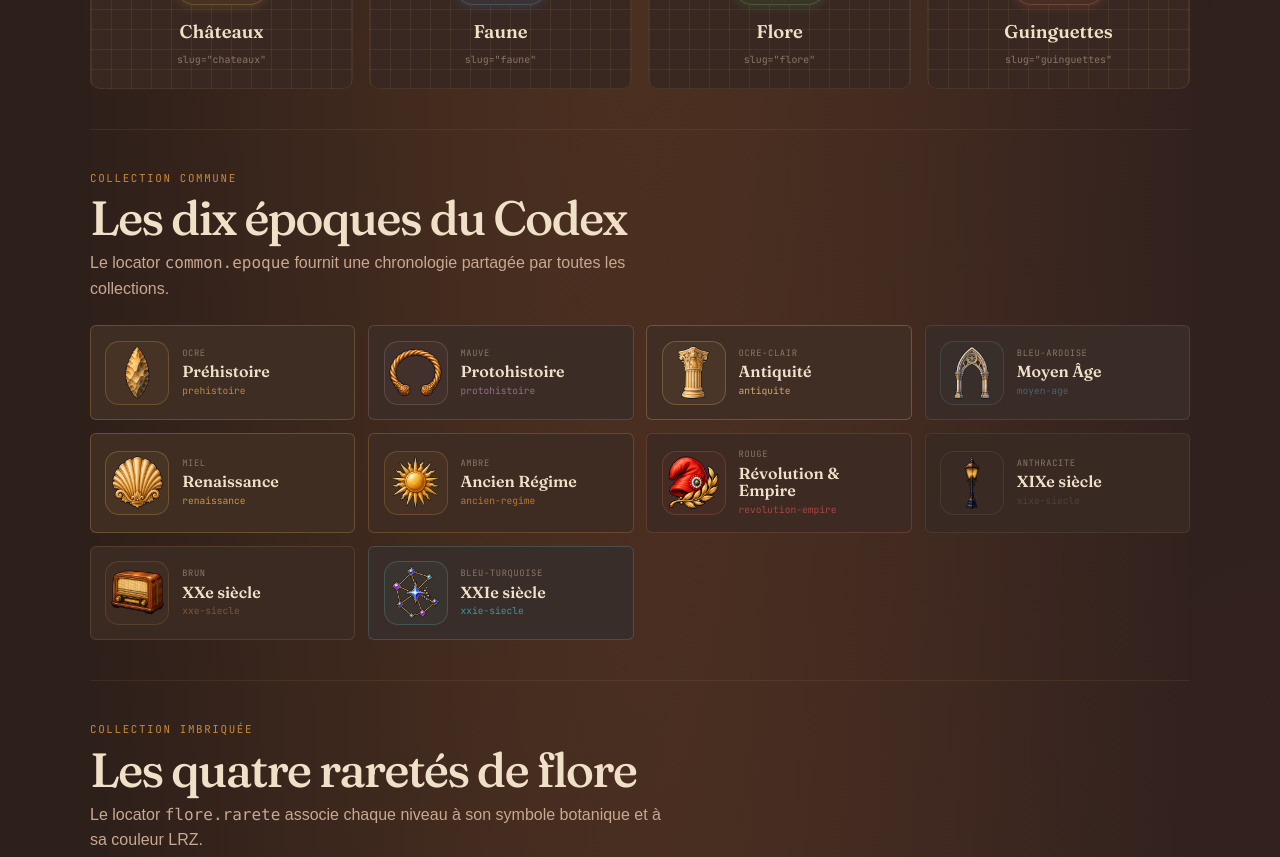
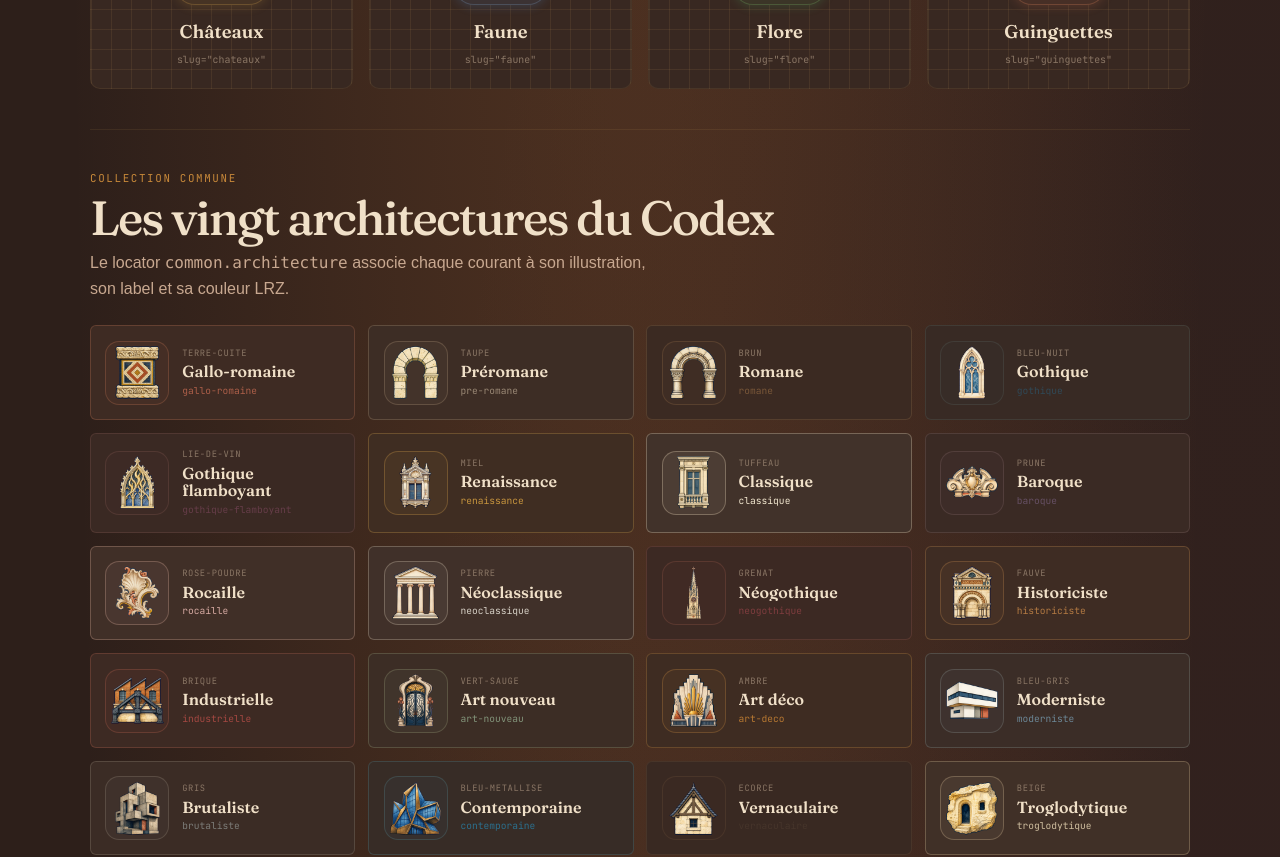
Before and after one commit to iamjulienjulien/loireridezen-codex, a Next.js app: page /atelier/components/lrz-symbol in a window 1280 px wide. Shown: the part 2280-3137 px from the top of the page. Built offline with nearby package versions, Linux system fonts and the light colour scheme.

Commit message:
[LRZ-CODEX] 🧪 atelier > showcase common architecture symbols and stamps > 🤠 Julien

```diff
--- a/src/app/atelier/components/lrz-stamp/LRZStampPlayground.tsx
+++ b/src/app/atelier/components/lrz-stamp/LRZStampPlayground.tsx
@@ -29,6 +29,7 @@ import {
     type LRZColor,
 } from "@/registry/colors";
 import type {
+    LRZCommonArchitectureSymbolSlug,
     LRZCommonEpoqueSymbolSlug,
     LRZFauneRareteSymbolSlug,
     LRZFauneTypeSymbolSlug,
@@ -48,6 +49,7 @@ export type LRZStampPlaygroundOption<TSlug extends string = string> = {
 type LRZStampPlaygroundProps = {
     indexOptions: readonly LRZStampPlaygroundOption<LRZIndexSymbolSlug>[];
     commonEpoqueOptions: readonly LRZStampPlaygroundOption<LRZCommonEpoqueSymbolSlug>[];
+    commonArchitectureOptions: readonly LRZStampPlaygroundOption<LRZCommonArchitectureSymbolSlug>[];
     fauneTypeOptions: readonly LRZStampPlaygroundOption<LRZFauneTypeSymbolSlug>[];
     fauneRareteOptions: readonly LRZStampPlaygroundOption<LRZFauneRareteSymbolSlug>[];
     floreCategorieOptions: readonly LRZStampPlaygroundOption<LRZFloreCategorieSymbolSlug>[];
@@ -186,7 +188,7 @@ const LABEL_SIZES: readonly LabelSizeChoice[] = [
 
 const META_OPTIONS: Record<LRZSymbolCollection, readonly LRZSymbolMeta[]> = {
     index: [],
-    common: ["epoque"],
+    common: ["epoque", "architecture"],
     faune: ["type", "rarete"],
     flore: ["categorie", "rarete"],
     guinguette: ["ambience"],
@@ -272,6 +274,7 @@ function buildCode(values: PlaygroundState) {
 export default function LRZStampPlayground({
     indexOptions,
     commonEpoqueOptions,
+    commonArchitectureOptions,
     fauneTypeOptions,
     fauneRareteOptions,
     floreCategorieOptions,
@@ -288,7 +291,9 @@ export default function LRZStampPlayground({
             case "index":
                 return indexOptions;
             case "common":
-                return commonEpoqueOptions;
+                return meta === "architecture"
+                    ? commonArchitectureOptions
+                    : commonEpoqueOptions;
             case "faune":
                 return meta === "rarete"
                     ? fauneRareteOptions
@@ -310,6 +315,12 @@ export default function LRZStampPlayground({
             ? {
                   collection: "index",
                   slug: values.slug as LRZIndexSymbolSlug,
+              }
+            : values.collection === "common" && values.meta === "architecture"
+              ? {
+                    collection: "common",
+                    meta: "architecture",
+                    slug: values.slug as LRZCommonArchitectureSymbolSlug,
                 }
               : values.collection === "common"
                 ? {
--- a/src/app/atelier/components/lrz-stamp/page.tsx
+++ b/src/app/atelier/components/lrz-stamp/page.tsx
@@ -12,6 +12,7 @@ import {
 } from "@/components/LRZStamp";
 import { CATEGORIES_PERSONNAGES } from "@/registry/categories-personnages";
 import { getIndexBySlug } from "@/registry/indexes";
+import { COMMON_ARCHITECTURE_META } from "@/registry/Meta/common-architecture";
 import { COMMON_EPOQUE_META } from "@/registry/Meta/common-epoque";
 import { FAUNE_RARETE_META } from "@/registry/Meta/faune-rarete";
 import { FAUNE_TYPE_META } from "@/registry/Meta/faune-type";
@@ -20,6 +21,7 @@ import { FLORE_RARETE_META } from "@/registry/Meta/flore-rarete";
 import { GUINGUETTE_AMBIENCE_META } from "@/registry/Meta/guinguette-ambience";
 import {
     LRZ_INDEX_SYMBOLS,
+    type LRZCommonArchitectureSymbolSlug,
     type LRZCommonEpoqueSymbolSlug,
     type LRZFauneRareteSymbolSlug,
     type LRZFauneTypeSymbolSlug,
@@ -49,6 +51,10 @@ const COMMON_EPOQUE_OPTIONS = COMMON_EPOQUE_META.map(({ slug, label }) => ({
     slug,
     label,
 })) satisfies readonly LRZStampPlaygroundOption<LRZCommonEpoqueSymbolSlug>[];
+
+const COMMON_ARCHITECTURE_OPTIONS = COMMON_ARCHITECTURE_META.map(
+    ({ slug, label }) => ({ slug, label }),
+) satisfies readonly LRZStampPlaygroundOption<LRZCommonArchitectureSymbolSlug>[];
 
 const FAUNE_TYPE_OPTIONS = FAUNE_TYPE_META.map(({ slug, label }) => ({
     slug,
@@ -138,7 +144,7 @@ const API_PROPS = [
     ],
     [
         "meta",
-        '"epoque" | "type" | "rarete" | "categorie" | "ambience"',
+        '"epoque" | "architecture" | "type" | "rarete" | "categorie" | "ambience"',
         "undefined",
         "Sous-dossier optionnel.",
     ],
@@ -296,6 +302,7 @@ export default function LRZStampPage() {
                 <LRZStampPlayground
                     indexOptions={INDEX_OPTIONS}
                     commonEpoqueOptions={COMMON_EPOQUE_OPTIONS}
+                    commonArchitectureOptions={COMMON_ARCHITECTURE_OPTIONS}
                     fauneTypeOptions={FAUNE_TYPE_OPTIONS}
                     fauneRareteOptions={FAUNE_RARETE_OPTIONS}
                     floreCategorieOptions={FLORE_CATEGORIE_OPTIONS}
@@ -325,6 +332,39 @@ export default function LRZStampPage() {
                                 slug={slug}
                                 key={slug}
                                 size="lg"
+                                shadow="soft"
+                            />
+                        ))}
+                    </div>
+                </section>
+
+                <section
+                    className={shellStyles.section}
+                    aria-labelledby="stamp-common-architectures"
+                >
+                    <div className={shellStyles.sectionHeader}>
+                        <p className={shellStyles.kicker}>Collection commune</p>
+                        <h2 id="stamp-common-architectures">
+                            Les architectures du Codex
+                        </h2>
+                        <p>
+                            Chaque stamp récupère son symbole, son label et sa
+                            couleur depuis le registre
+                            <code> common.architecture</code>.
+                        </p>
+                    </div>
+                    <div className={styles.catalogGrid}>
+                        {COMMON_ARCHITECTURE_META.map((architecture) => (
+                            <LRZStamp
+                                collection="common"
+                                meta="architecture"
+                                slug={architecture.slug}
+                                key={architecture.slug}
+                                size="md"
+                                variant="pill"
+                                tone="subtle"
+                                font="grotesk"
+                                symbolScale={1.1}
                                 shadow="soft"
                             />
                         ))}
--- a/src/app/atelier/components/lrz-symbol/LRZSymbolPlayground.tsx
+++ b/src/app/atelier/components/lrz-symbol/LRZSymbolPlayground.tsx
@@ -4,6 +4,7 @@ import { useState, type ChangeEvent } from "react";
 
 import {
     LRZSymbol,
+    type LRZCommonArchitectureSymbolSlug,
     type LRZCommonEpoqueSymbolSlug,
     type LRZFauneRareteSymbolSlug,
     type LRZFauneTypeSymbolSlug,
@@ -32,6 +33,7 @@ export type LRZSymbolPlaygroundOption<TSlug extends string = string> = {
 type LRZSymbolPlaygroundProps = {
     indexOptions: readonly LRZSymbolPlaygroundOption<LRZIndexSymbolSlug>[];
     commonEpoqueOptions: readonly LRZSymbolPlaygroundOption<LRZCommonEpoqueSymbolSlug>[];
+    commonArchitectureOptions: readonly LRZSymbolPlaygroundOption<LRZCommonArchitectureSymbolSlug>[];
     fauneTypeOptions: readonly LRZSymbolPlaygroundOption<LRZFauneTypeSymbolSlug>[];
     fauneRareteOptions: readonly LRZSymbolPlaygroundOption<LRZFauneRareteSymbolSlug>[];
     floreCategorieOptions: readonly LRZSymbolPlaygroundOption<LRZFloreCategorieSymbolSlug>[];
@@ -112,7 +114,7 @@ const SHADOW_OPTIONS: readonly LRZSymbolShadow[] = ["none", "soft", "strong"];
 
 const META_OPTIONS: Record<LRZSymbolCollection, readonly LRZSymbolMeta[]> = {
     index: [],
-    common: ["epoque"],
+    common: ["epoque", "architecture"],
     faune: ["type", "rarete"],
     flore: ["categorie", "rarete"],
     guinguette: ["ambience"],
@@ -162,6 +164,7 @@ function buildCode(values: PlaygroundState) {
 export default function LRZSymbolPlayground({
     indexOptions,
     commonEpoqueOptions,
+    commonArchitectureOptions,
     fauneTypeOptions,
     fauneRareteOptions,
     floreCategorieOptions,
@@ -178,7 +181,9 @@ export default function LRZSymbolPlayground({
             case "index":
                 return indexOptions;
             case "common":
-                return commonEpoqueOptions;
+                return meta === "architecture"
+                    ? commonArchitectureOptions
+                    : commonEpoqueOptions;
             case "faune":
                 return meta === "rarete"
                     ? fauneRareteOptions
@@ -207,6 +212,12 @@ export default function LRZSymbolPlayground({
             ? {
                   collection: "index",
                   slug: values.slug as LRZIndexSymbolSlug,
+              }
+            : values.collection === "common" && values.meta === "architecture"
+              ? {
+                    collection: "common",
+                    meta: "architecture",
+                    slug: values.slug as LRZCommonArchitectureSymbolSlug,
                 }
               : values.collection === "common"
                 ? {
--- a/src/app/atelier/components/lrz-symbol/page.tsx
+++ b/src/app/atelier/components/lrz-symbol/page.tsx
@@ -5,6 +5,7 @@ import Link from "next/link";
 import {
     LRZSymbol,
     LRZ_SYMBOL_SIZE_VALUES,
+    type LRZCommonArchitectureSymbolSlug,
     type LRZCommonEpoqueSymbolSlug,
     type LRZFauneRareteSymbolSlug,
     type LRZFauneTypeSymbolSlug,
@@ -21,6 +22,7 @@ import {
 import { CATEGORIES_PERSONNAGES } from "@/registry/categories-personnages";
 import { getLRZColorValue } from "@/registry/colors";
 import { getIndexBySlug } from "@/registry/indexes";
+import { COMMON_ARCHITECTURE_META } from "@/registry/Meta/common-architecture";
 import { COMMON_EPOQUE_META } from "@/registry/Meta/common-epoque";
 import { FAUNE_RARETE_META } from "@/registry/Meta/faune-rarete";
 import { FAUNE_TYPE_META } from "@/registry/Meta/faune-type";
@@ -109,6 +111,10 @@ const COMMON_EPOQUE_OPTIONS = COMMON_EPOQUE_META.map(({ slug, label }) => ({
     label,
 })) satisfies readonly LRZSymbolPlaygroundOption<LRZCommonEpoqueSymbolSlug>[];
 
+const COMMON_ARCHITECTURE_OPTIONS = COMMON_ARCHITECTURE_META.map(
+    ({ slug, label }) => ({ slug, label }),
+) satisfies readonly LRZSymbolPlaygroundOption<LRZCommonArchitectureSymbolSlug>[];
+
 const FAUNE_TYPE_OPTIONS = FAUNE_TYPE_META.map(({ slug, label }) => ({
     slug,
     label,
@@ -146,13 +152,13 @@ const API_PROPS = [
     ],
     [
         "meta",
-        '"epoque" | "type" | "rarete" | "categorie" | "ambience"',
+        '"epoque" | "architecture" | "type" | "rarete" | "categorie" | "ambience"',
         "undefined",
         "Sous-dossier optionnel au sein de la collection.",
     ],
     [
         "slug",
-        "LRZIndexSymbolSlug | LRZCommonEpoqueSymbolSlug | LRZFauneTypeSymbolSlug | LRZFauneRareteSymbolSlug | LRZFloreCategorieSymbolSlug | LRZFloreRareteSymbolSlug | LRZGuinguetteAmbienceSymbolSlug | CategoriePersonnageSlug",
+        "LRZIndexSymbolSlug | LRZCommonEpoqueSymbolSlug | LRZCommonArchitectureSymbolSlug | LRZFauneTypeSymbolSlug | LRZFauneRareteSymbolSlug | LRZFloreCategorieSymbolSlug | LRZFloreRareteSymbolSlug | LRZGuinguetteAmbienceSymbolSlug | CategoriePersonnageSlug",
         "—",
         "Identifiant qui sélectionne le symbole.",
     ],
@@ -292,6 +298,7 @@ export default function LRZSymbolPage() {
                 <LRZSymbolPlayground
                     indexOptions={INDEX_SYMBOL_OPTIONS}
                     commonEpoqueOptions={COMMON_EPOQUE_OPTIONS}
+                    commonArchitectureOptions={COMMON_ARCHITECTURE_OPTIONS}
                     fauneTypeOptions={FAUNE_TYPE_OPTIONS}
                     fauneRareteOptions={FAUNE_RARETE_OPTIONS}
                     floreCategorieOptions={FLORE_CATEGORIE_OPTIONS}
@@ -329,6 +336,53 @@ export default function LRZSymbolPage() {
                                 />
                                 <h3>{label}</h3>
                                 <code>{`slug="${slug}"`}</code>
+                            </article>
+                        ))}
+                    </div>
+                </section>
+
+                <section
+                    className={shellStyles.section}
+                    aria-labelledby="symbol-common-architectures"
+                >
+                    <div className={shellStyles.sectionHeader}>
+                        <p className={shellStyles.kicker}>Collection commune</p>
+                        <h2 id="symbol-common-architectures">
+                            Les vingt architectures du Codex
+                        </h2>
+                        <p>
+                            Le locator <code>common.architecture</code> associe
+                            chaque courant à son illustration, son label et sa
+                            couleur LRZ.
+                        </p>
+                    </div>
+
+                    <div className={styles.catalogGrid}>
+                        {COMMON_ARCHITECTURE_META.map((architecture) => (
+                            <article
+                                className={styles.catalogCard}
+                                key={architecture.slug}
+                                style={
+                                    {
+                                        "--showcase-accent": getLRZColorValue(
+                                            architecture.color,
+                                        ),
+                                    } as AccentStyle
+                                }
+                            >
+                                <LRZSymbol
+                                    collection="common"
+                                    meta="architecture"
+                                    slug={architecture.slug}
+                                    size="xl"
+                                    frame="subtle"
+                                    padding="xs"
+                                />
+                                <div className={styles.catalogCopy}>
+                                    <span>{architecture.color}</span>
+                                    <h3>{architecture.label}</h3>
+                                    <code>{architecture.slug}</code>
+                                </div>
                             </article>
                         ))}
                     </div>
```
Lines whose indentation alone changed are shown as unchanged.
